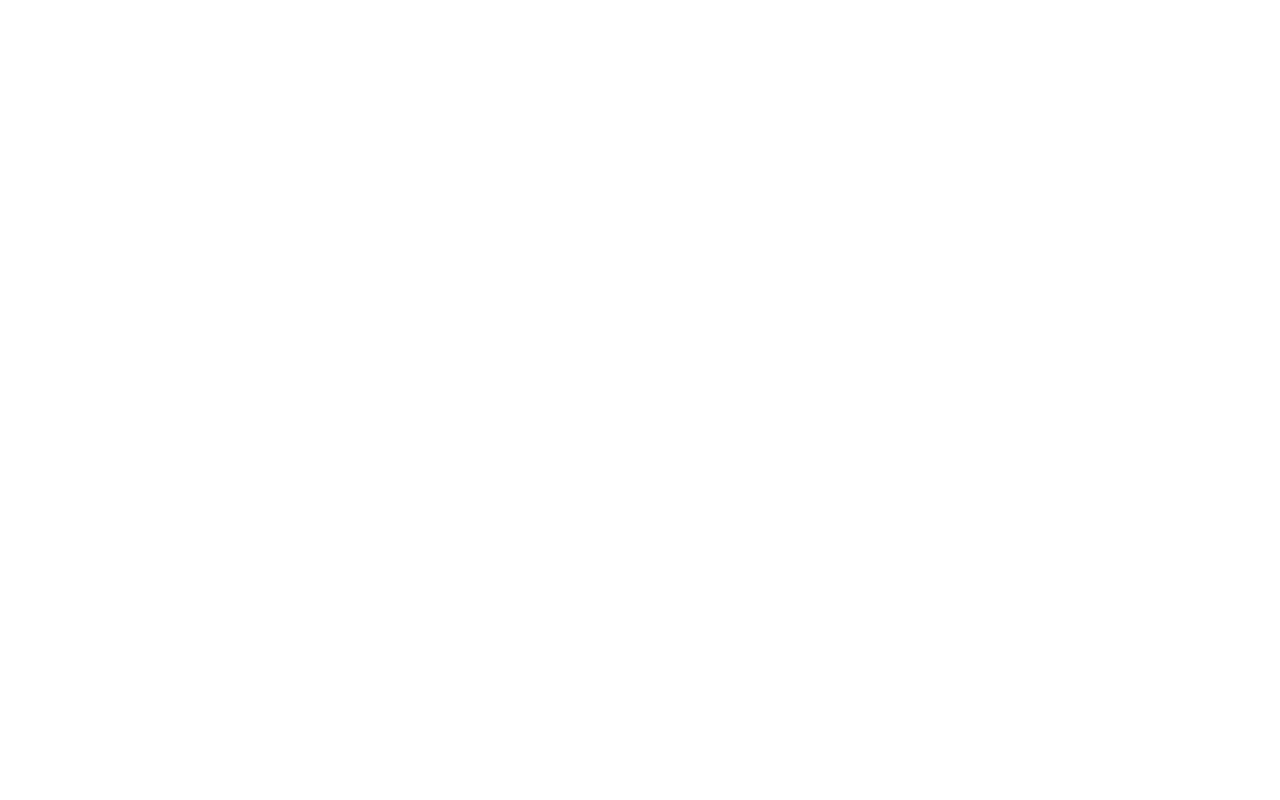
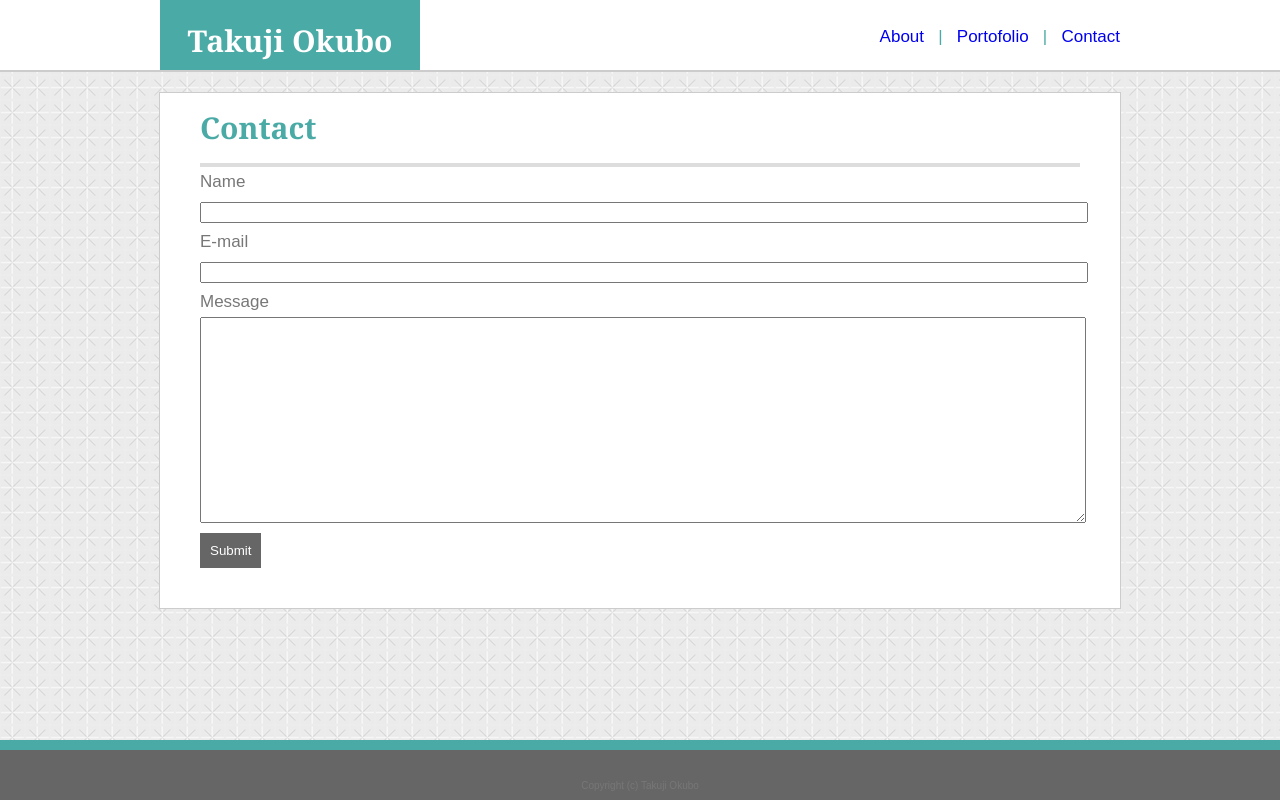
Before and after one commit to tak-9/PortfolioBasic, a plain HTML site: page contact.html in a window 1280 px wide. Drawn offline with Linux system fonts and the light colour scheme.

Commit message:
fixed layout

```diff
--- a/assets/css/bio.css
+++ b/assets/css/bio.css
@@ -1,18 +1,17 @@
-body {
-    font-family: Arial, Helvetica, sans-serif;
+html,body {
+    font-family: 'Arial', 'Helvetica Neue', Helvetica, sans-serif;
     font-size: 17px;
-    color: #4AAAA5;
-    background-image: url("../images/wallpaper.png");
+    color: #777777;
+    background-image: url("../images/criss-cross.png");
+    margin: 0px;
+    height: 100%;
 }
 
 header{
     background: white;
-    width: 100% ;
     height: 70px;
-    position: fixed;
-    top: 0px;
-    right:0px;
     border-bottom: solid 2px #cccccc;
+    z-index: 100;
 }
 
 .topbox {
@@ -23,10 +22,16 @@ header{
 
 h1 {
     font-size: 30px;
-    font-family: Cambria, Cochin, Georgia, Times, 'Times New Roman', serif;
+    font-family: 'Georgia', Times, 'Times New Roman', serif;
+    color: #4AAAA5;
 }
 
-.myName{
+a {
+    text-decoration: none;
+}
+
+
+.topTitle{
     width: 220px;
     height: 30px;
     padding: 20px;
@@ -50,18 +55,17 @@ h1 {
 }
 
 .contents_container {
-    width: 100%;
-    height: 100%;
-    top: 70px;
-    right: 0px;
-    position: fixed;
+    min-height: calc(100vh - 60px);
+    clear: both;
 }
 
 .contents {
+    clear: both;
     width: 880px;
     background: white;
     margin: 0 auto;
     margin-top: 20px;
+    margin-bottom: 20px;
     border: solid #cccccc 1px;
     line-height: 30px;
     padding: 0 40px 40px 40px;
@@ -78,20 +82,40 @@ h1 {
     margin-right: 20px;
 }
 
+.inputText{
+    width: 100%;
+}
+
+.textarea{
+    width: 100%;
+    height: 200px;
+}
+
+.button{
+    background: #666666;
+    color: white;
+    border: 0 none;
+    padding: 10px;
+}
+
+.portfolioPhoto{
+    margin-right: 20px;
+    margin-top: 20px;
+    width: 300px;
+}
+
 footer {
     background: #666666;
-    width: 100%;
     height: 50px;
-    position: fixed;
-    right: 0;
-    bottom: 0;
     border-top: solid 10px #4AAAA5;
+    text-align: center;
+    font-size: 10px;
 }
 
 .copyright {
     text-align: center;
-    position: absolute;
-    bottom: 5px;
+    position: relative;
+    bottom: -30px;
     width: 100%;
     font-size: 10px;
 }
--- a/contact.html
+++ b/contact.html
@@ -0,0 +1,35 @@
+<!DOCTYPE html>
+
+<head>
+    <title>Takuji Okubo</title>
+    <link rel="stylesheet" type="text/css" href="./assets/css/bio.css">
+</head>
+
+<body>
+    <div class="contents_container">
+        <header>
+            <div class="topbox">
+                <div class="topTitle">Takuji Okubo</div>
+                <div class="links"><a href="index.html">About</a>&nbsp;&nbsp; |&nbsp;&nbsp; <a
+                        href="portfolio.html">Portofolio</a> &nbsp;&nbsp;|&nbsp;&nbsp; <a
+                        href="contact.html">Contact</a></div>
+            </div>
+        </header>
+        <div class="contents">
+            <h1>Contact</h1>
+            <div class="line"> </div>
+            <form>
+                Name<br>
+                <input type="text" class="inputText"></input><br>
+                E-mail<br>
+                <input type="text" class="inputText"></input><br>
+                Message<br>
+                <textarea class="textarea"></textarea><br>
+                <input type="submit" value="Submit" class="button">
+            </form>
+        </div>
+    </div>
+    <footer>
+        <div class="copyright">Copyright (c) Takuji Okubo</div>
+    </footer>
+</body>
```
Also changed, not shown: index.html (+18 -10 lines), portfolio.html (+30 -0 lines).
